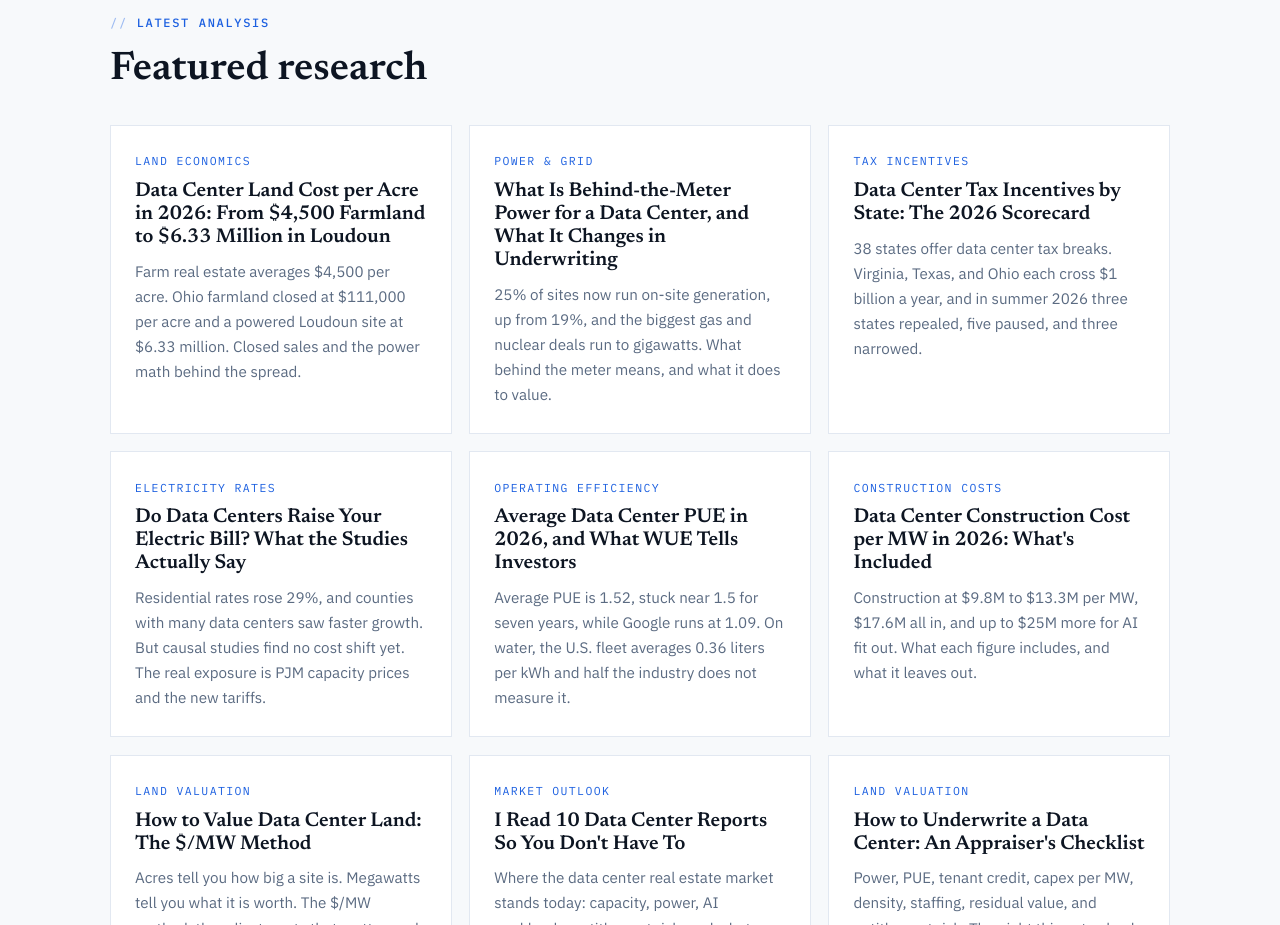
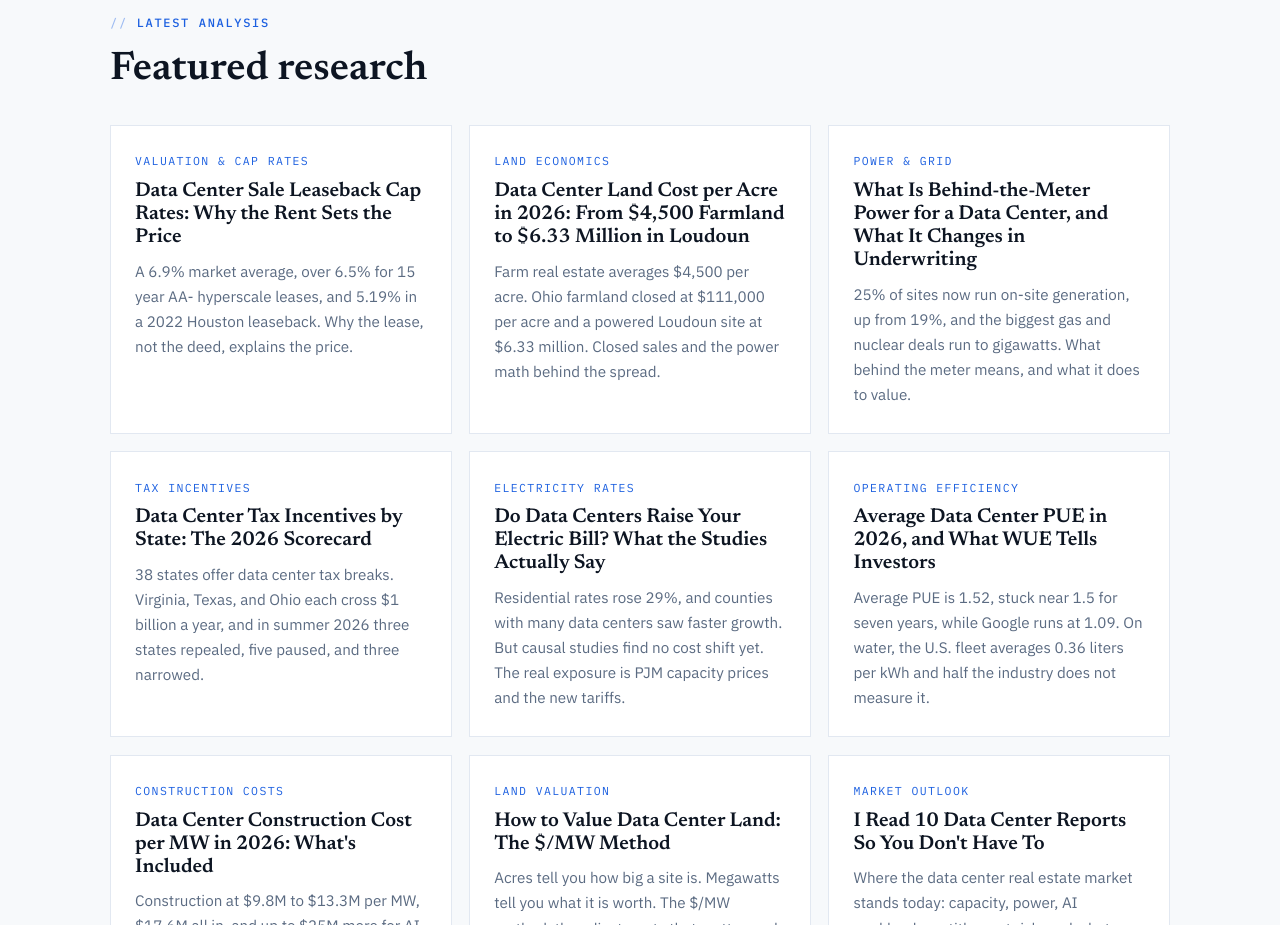
Before and after one commit to HannahM87780/realestatedatacenter, a plain HTML site: page index.html in a window 1280 px wide. Shown: the part 2540-3465 px from the top of the page. Drawn offline with Linux system fonts and the light colour scheme.

Commit message:
Update homepage to feature data center sale leaseback cap rates article first

```diff
--- a/index.html
+++ b/index.html
@@ -205,6 +205,11 @@
       <h2>Featured research</h2>
       <div class="article-grid">
         <article class="article-card">
+          <p class="article-kicker">Valuation &amp; Cap Rates</p>
+          <h3><a href="/articles/data-center-sale-leaseback-cap-rates/">Data Center Sale Leaseback Cap Rates: Why the Rent Sets the Price</a></h3>
+          <p>A 6.9% market average, over 6.5% for 15 year AA- hyperscale leases, and 5.19% in a 2022 Houston leaseback. Why the lease, not the deed, explains the price.</p>
+        </article>
+        <article class="article-card">
           <p class="article-kicker">Land Economics</p>
           <h3><a href="/articles/data-center-land-cost-per-acre-2026/">Data Center Land Cost per Acre in 2026: From $4,500 Farmland to $6.33 Million in Loudoun</a></h3>
           <p>Farm real estate averages $4,500 per acre. Ohio farmland closed at $111,000 per acre and a powered Loudoun site at $6.33 million. Closed sales and the power math behind the spread.</p>
```
